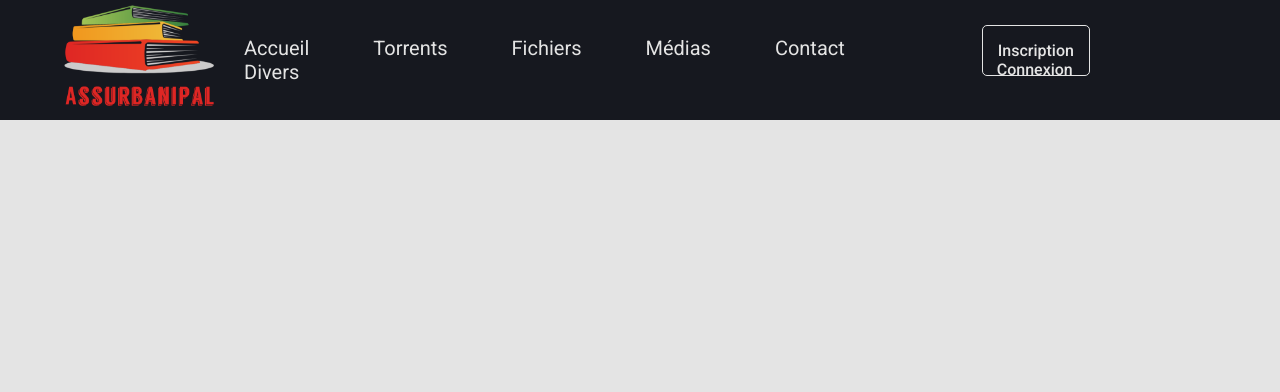
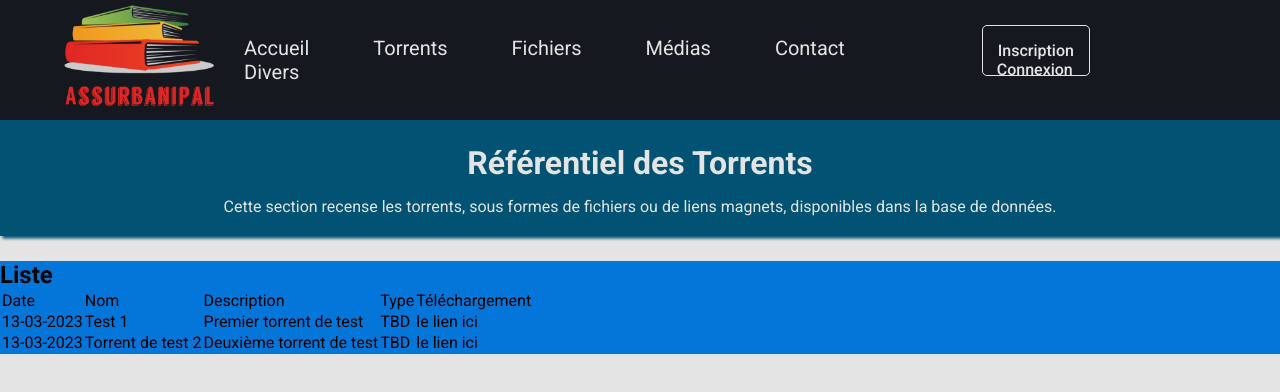
Before and after one commit to Nhait/lib-assurbanipal, a plain HTML site: page torrents.html in a window 1280 px wide. Drawn offline with Linux system fonts and the light colour scheme.

Commit message:
Add files via upload

```diff
--- a/css/styles.css
+++ b/css/styles.css
@@ -233,3 +233,25 @@ header
     resize: none;
 }
 /***** STYLES GENERAUX POUR FORMULAIRES *****/
+
+
+
+/***** TORRENTS *****/
+.torrents-header
+{
+    background-color: yellow;
+    width: 100%;
+    text-align: center;
+    padding: 15px;
+    background-color: var(--midblue-clr);
+    color: var(--white-clr);
+    box-shadow: 2px 2px 3px 0.5px var(--midblue-clr);
+    line-height: 1.8;
+}
+
+.torrents-container
+{
+    margin-top: 25px;
+    background-color: var(--lightblue-clr);
+    color: var(w);
+}
--- a/torrents.html
+++ b/torrents.html
@@ -26,3 +26,39 @@
         <a href="login.html" class="header-btn-login">Connexion</a>
     </div>
 </header>
+<main class="main-container">
+    <div class="torrents-header">
+        <h1>Référentiel des Torrents</h1>
+        <p>Cette section recense les torrents, sous formes de fichiers ou de liens magnets, disponibles dans la base de données.</p>
+    </div>
+    <div class="torrents-container">
+        <h2>Liste</h2>
+        <table>
+            <thead>
+                <tr>
+                    <td>Date</td>
+                    <td>Nom</td>
+                    <td>Description</td>
+                    <td>Type</td>
+                    <td>Téléchargement</td>
+                </tr>
+            </thead>
+            <tbody>
+                <tr>
+                    <td>13-03-2023</td>
+                    <td>Test 1</td>
+                    <td>Premier torrent de test</td>
+                    <td>TBD</td>
+                    <td>le lien ici</td>
+                </tr>
+                <tr>
+                    <td>13-03-2023</td>
+                    <td>Torrent de test 2</td>
+                    <td>Deuxième torrent de test</td>
+                    <td>TBD</td>
+                    <td>le lien ici</td>
+                </tr>
+            </tbody>
+        </table>
+    </div>
+</main>
```
